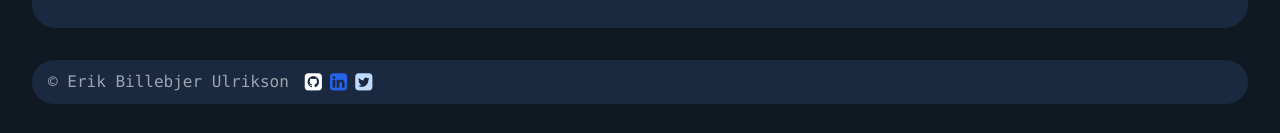
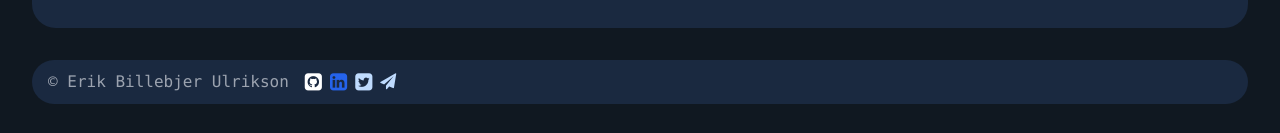
Before and after one commit to ulrikson/covid, a Vue app in the folder client/: page / in a window 1280 px wide. Shown: the part 692-825 px from the top of the page. Built offline with nearby package versions, Linux system fonts and the light colour scheme; no server answers; what vue-number-animation would draw is missing.

Commit message:
added email

```diff
--- a/client/src/components/Main.vue
+++ b/client/src/components/Main.vue
@@ -50,6 +50,7 @@
 				<a href="https://github.com/ulrikson" target="blank_"><i class="fa fa-github-square text-xl text-white ml-4"></i></a>
 				<a href="https://linkedin.com/in/erik-billebjer-ulrikson/" target="blank_"><i class="fa fa-linkedin-square text-xl text-blue-600 ml-2"></i></a>
 				<a href="https://twitter.com/ulrikson2" target="blank_"><i class="fa fa-twitter-square text-xl text-blue-200 ml-2"></i></a>
+				<a href="mailto:erik.ulrikson@gmail.com" target="blank_"><i class="fa fa-paper-plane text-l text-blue-200 ml-2"></i></a>
 			</div>
 		</div>
 	</div>
```
